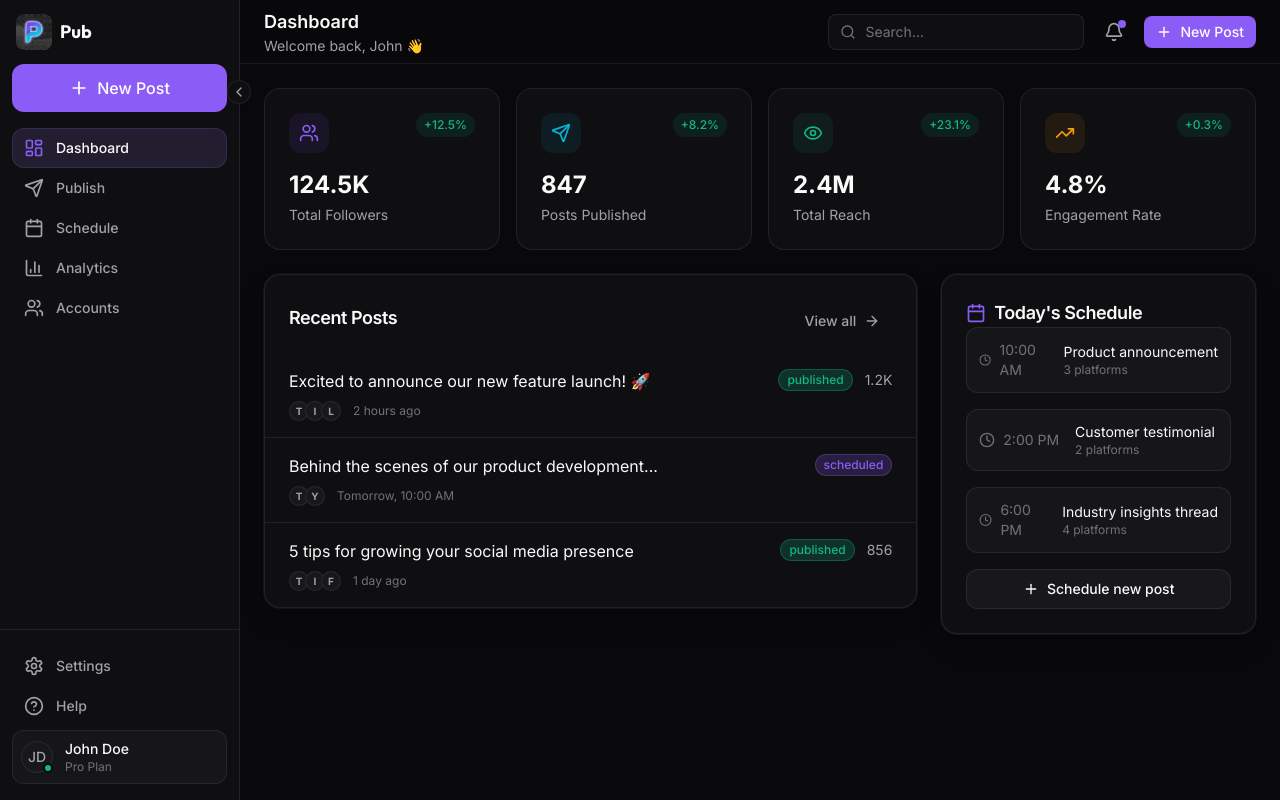
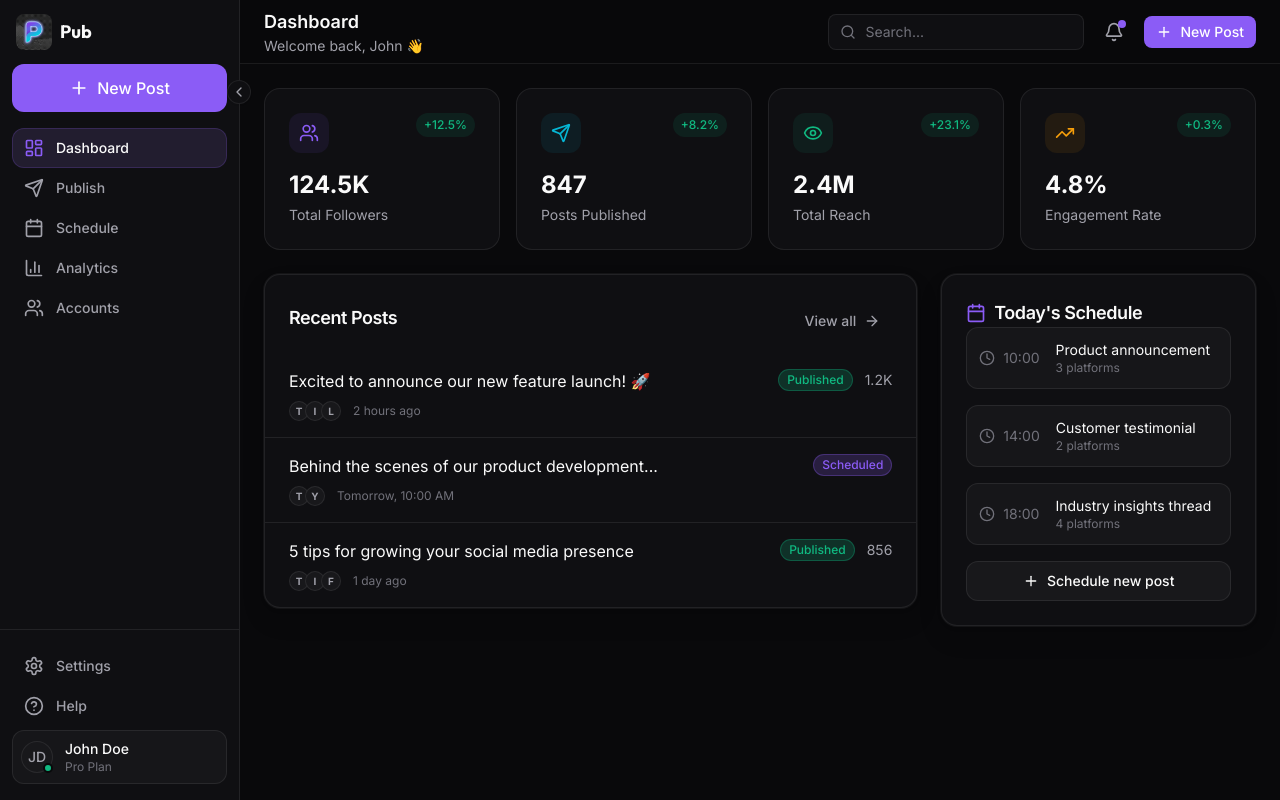
Before and after one commit to DevKursat/pub, a Next.js app: page /dashboard in a window 1280 px wide. Built offline with nearby package versions, Linux system fonts and the light colour scheme.

Commit message:
Complete: All UI components translated, 9 comprehensive tests passed, production ready

```diff
--- a/app/(dashboard)/dashboard/accounts/page.tsx
+++ b/app/(dashboard)/dashboard/accounts/page.tsx
@@ -4,8 +4,13 @@ import { useState } from 'react';
 import { motion } from 'framer-motion';
 import { Plus, Check, AlertCircle, Settings, Trash2, RefreshCw } from 'lucide-react';
 import { Header } from '@/components/dashboard';
-import { Card, CardHeader, CardTitle, CardDescription, CardContent, Button, Badge, Modal } from '@/components/ui';
+import { Card, Button, Badge, Modal } from '@/components/ui';
 import { cn } from '@/lib/utils';
+import { useTranslation } from '@/lib/i18n';
+
+export default function AccountsPage() {
+    const { locale } = useTranslation();
+    const [isConnectModalOpen, setIsConnectModalOpen] = useState(false);
 
     const platforms = [
         {
@@ -13,49 +18,49 @@ const platforms = [
             name: 'TikTok',
             color: '#ff0050',
             icon: '🎵',
-        description: 'Short-form video content',
+            description: locale === 'tr' ? 'Kısa video içerik' : 'Short-form video content',
         },
         {
             id: 'instagram',
             name: 'Instagram',
             color: '#e1306c',
             icon: '📸',
-        description: 'Photos, Stories & Reels',
+            description: locale === 'tr' ? 'Fotoğraf, Hikaye & Reels' : 'Photos, Stories & Reels',
         },
         {
             id: 'youtube',
             name: 'YouTube',
             color: '#ff0000',
             icon: '▶️',
-        description: 'Long-form video content',
+            description: locale === 'tr' ? 'Uzun video içerik' : 'Long-form video content',
         },
         {
             id: 'twitter',
             name: 'Twitter/X',
             color: '#1da1f2',
             icon: '𝕏',
-        description: 'Tweets and threads',
+            description: locale === 'tr' ? 'Tweet ve thread\'ler' : 'Tweets and threads',
         },
         {
             id: 'facebook',
             name: 'Facebook',
             color: '#1877f2',
             icon: '📘',
-        description: 'Posts and Stories',
+            description: locale === 'tr' ? 'Gönderi ve Hikayeler' : 'Posts and Stories',
         },
         {
             id: 'linkedin',
             name: 'LinkedIn',
             color: '#0a66c2',
             icon: '💼',
-        description: 'Professional content',
+            description: locale === 'tr' ? 'Profesyonel içerik' : 'Professional content',
         },
         {
             id: 'pinterest',
             name: 'Pinterest',
             color: '#e60023',
             icon: '📌',
-        description: 'Visual discovery',
+            description: locale === 'tr' ? 'Görsel keşif' : 'Visual discovery',
         },
     ];
 
@@ -69,33 +74,43 @@ interface ConnectedAccount {
     }
 
     const connectedAccounts: ConnectedAccount[] = [
-    { id: '1', platform: 'instagram', username: '@johndoe', followers: '45.2K', status: 'connected', lastSync: '5 min ago' },
-    { id: '2', platform: 'twitter', username: '@johndoe', followers: '23.1K', status: 'connected', lastSync: '12 min ago' },
-    { id: '3', platform: 'youtube', username: 'John Doe', followers: '12.3K', status: 'error', lastSync: '1 hour ago' },
+        { id: '1', platform: 'instagram', username: '@johndoe', followers: '45.2K', status: 'connected', lastSync: locale === 'tr' ? '5 dk önce' : '5 min ago' },
+        { id: '2', platform: 'twitter', username: '@johndoe', followers: '23.1K', status: 'connected', lastSync: locale === 'tr' ? '12 dk önce' : '12 min ago' },
+        { id: '3', platform: 'youtube', username: 'John Doe', followers: '12.3K', status: 'error', lastSync: locale === 'tr' ? '1 saat önce' : '1 hour ago' },
     ];
-
-export default function AccountsPage() {
-    const [isConnectModalOpen, setIsConnectModalOpen] = useState(false);
 
     const getPlatformInfo = (platformId: string) => {
         return platforms.find((p) => p.id === platformId);
     };
 
+    const t = {
+        title: locale === 'tr' ? 'Bağlı Hesaplar' : 'Connected Accounts',
+        description: locale === 'tr' ? 'Sosyal medya bağlantılarını yönet' : 'Manage your social media connections',
+        yourAccounts: locale === 'tr' ? 'Hesapların' : 'Your Accounts',
+        connectAccount: locale === 'tr' ? 'Hesap Bağla' : 'Connect Account',
+        connected: locale === 'tr' ? 'Bağlı' : 'Connected',
+        error: locale === 'tr' ? 'Hata' : 'Error',
+        followers: locale === 'tr' ? 'takipçi' : 'followers',
+        noAccounts: locale === 'tr' ? 'Henüz bağlı hesap yok' : 'No accounts connected yet',
+        connectFirst: locale === 'tr' ? 'İlk hesabını bağla' : 'Connect your first account',
+        availablePlatforms: locale === 'tr' ? 'Mevcut Platformlar' : 'Available Platforms',
+        choosePlatform: locale === 'tr' ? 'Bağlanmak için platform seç' : 'Choose a platform to connect',
+    };
+
     return (
         <>
-            <Header title="Connected Accounts" description="Manage your social media connections" />
+            <Header title={t.title} description={t.description} />
 
             <div className="p-6 space-y-8">
-                {/* Connected Accounts */}
                 <div>
                     <div className="flex items-center justify-between mb-4">
-                        <h2 className="text-lg font-semibold text-foreground">Your Accounts</h2>
+                        <h2 className="text-lg font-semibold text-foreground">{t.yourAccounts}</h2>
                         <Button
                             size="sm"
                             leftIcon={<Plus className="w-4 h-4" />}
                             onClick={() => setIsConnectModalOpen(true)}
                         >
-                            Connect Account
+                            {t.connectAccount}
                         </Button>
                     </div>
 
@@ -124,13 +139,11 @@ export default function AccountsPage() {
                                                         <div className="text-sm text-foreground-muted">{account.username}</div>
                                                     </div>
                                                 </div>
-                                                <Badge
-                                                    variant={account.status === 'connected' ? 'success' : 'error'}
-                                                >
+                                                <Badge variant={account.status === 'connected' ? 'success' : 'error'}>
                                                     {account.status === 'connected' ? (
-                                                        <><Check className="w-3 h-3 mr-1" /> Connected</>
+                                                        <><Check className="w-3 h-3 mr-1" /> {t.connected}</>
                                                     ) : (
-                                                        <><AlertCircle className="w-3 h-3 mr-1" /> Error</>
+                                                        <><AlertCircle className="w-3 h-3 mr-1" /> {t.error}</>
                                                     )}
                                                 </Badge>
                                             </div>
@@ -138,7 +151,7 @@ export default function AccountsPage() {
                                             <div className="mt-4 pt-4 border-t border-border flex items-center justify-between">
                                                 <div className="text-sm">
                                                     <span className="text-foreground font-medium">{account.followers}</span>
-                                                    <span className="text-foreground-muted ml-1">followers</span>
+                                                    <span className="text-foreground-muted ml-1">{t.followers}</span>
                                                 </div>
                                                 <div className="flex items-center gap-1">
                                                     <button className="p-1.5 rounded-lg text-foreground-subtle hover:text-foreground hover:bg-glass transition-colors">
@@ -159,17 +172,16 @@ export default function AccountsPage() {
                         </div>
                     ) : (
                         <Card className="text-center py-12">
-                            <p className="text-foreground-muted mb-4">No accounts connected yet</p>
+                            <p className="text-foreground-muted mb-4">{t.noAccounts}</p>
                             <Button onClick={() => setIsConnectModalOpen(true)}>
-                                Connect your first account
+                                {t.connectFirst}
                             </Button>
                         </Card>
                     )}
                 </div>
 
-                {/* Available Platforms */}
                 <div>
-                    <h2 className="text-lg font-semibold text-foreground mb-4">Available Platforms</h2>
+                    <h2 className="text-lg font-semibold text-foreground mb-4">{t.availablePlatforms}</h2>
                     <div className="grid grid-cols-2 sm:grid-cols-3 lg:grid-cols-4 gap-4">
                         {platforms.map((platform, index) => {
                             const isConnected = connectedAccounts.some((a) => a.platform === platform.id);
@@ -211,12 +223,11 @@ export default function AccountsPage() {
                 </div>
             </div>
 
-            {/* Connect Modal */}
             <Modal
                 isOpen={isConnectModalOpen}
                 onClose={() => setIsConnectModalOpen(false)}
-                title="Connect Account"
-                description="Choose a platform to connect"
+                title={t.connectAccount}
+                description={t.choosePlatform}
                 size="lg"
             >
                 <div className="grid grid-cols-2 gap-3">
--- a/app/(dashboard)/dashboard/page.tsx
+++ b/app/(dashboard)/dashboard/page.tsx
@@ -1,43 +1,38 @@
 'use client';
 
 import { motion } from 'framer-motion';
-import {
-    Users,
-    Send,
-    Eye,
-    TrendingUp,
-    Calendar,
-    Clock,
-    ArrowRight,
-    Plus,
-} from 'lucide-react';
+import { Users, Send, Eye, TrendingUp, Calendar, Clock, ArrowRight, Plus } from 'lucide-react';
 import { Header, StatsCard } from '@/components/dashboard';
-import { Card, CardHeader, CardTitle, CardContent, Button, Badge, Avatar } from '@/components/ui';
+import { Card, CardHeader, CardTitle, CardContent, Button, Badge } from '@/components/ui';
+import { useTranslation } from '@/lib/i18n';
+
+export default function DashboardPage() {
+    const { t, locale } = useTranslation();
 
     const stats = [
         {
-        title: 'Total Followers',
+            title: t.dashboard.stats.followers,
             value: '124.5K',
             change: { value: 12.5, trend: 'up' as const },
             icon: Users,
             color: '#8b5cf6',
         },
         {
-        title: 'Posts Published',
+            title: t.dashboard.stats.posts,
             value: '847',
             change: { value: 8.2, trend: 'up' as const },
             icon: Send,
             color: '#06b6d4',
         },
         {
-        title: 'Total Reach',
+            title: t.dashboard.stats.reach,
             value: '2.4M',
             change: { value: 23.1, trend: 'up' as const },
             icon: Eye,
             color: '#10b981',
         },
         {
-        title: 'Engagement Rate',
+            title: t.dashboard.stats.engagement,
             value: '4.8%',
             change: { value: 0.3, trend: 'up' as const },
             icon: TrendingUp,
@@ -48,43 +43,44 @@ const stats = [
     const recentPosts = [
         {
             id: 1,
-        content: 'Excited to announce our new feature launch! 🚀',
+            content: locale === 'tr' ? 'Yeni özellik lansmanımızı duyurmaktan heyecan duyuyoruz! 🚀' : 'Excited to announce our new feature launch! 🚀',
             platforms: ['twitter', 'instagram', 'linkedin'],
             status: 'published',
             engagement: '1.2K',
-        time: '2 hours ago',
+            time: locale === 'tr' ? '2 saat önce' : '2 hours ago',
         },
         {
             id: 2,
-        content: 'Behind the scenes of our product development...',
+            content: locale === 'tr' ? 'Ürün geliştirme sürecimizin perde arkası...' : 'Behind the scenes of our product development...',
             platforms: ['tiktok', 'youtube'],
             status: 'scheduled',
             engagement: '-',
-        time: 'Tomorrow, 10:00 AM',
+            time: locale === 'tr' ? 'Yarın, 10:00' : 'Tomorrow, 10:00 AM',
         },
         {
             id: 3,
-        content: '5 tips for growing your social media presence',
+            content: locale === 'tr' ? 'Sosyal medya varlığınızı büyütmek için 5 ipucu' : '5 tips for growing your social media presence',
             platforms: ['twitter', 'instagram', 'facebook'],
             status: 'published',
             engagement: '856',
-        time: '1 day ago',
+            time: locale === 'tr' ? '1 gün önce' : '1 day ago',
         },
     ];
 
     const scheduledPosts = [
-    { time: '10:00 AM', title: 'Product announcement', platforms: 3 },
-    { time: '2:00 PM', title: 'Customer testimonial', platforms: 2 },
-    { time: '6:00 PM', title: 'Industry insights thread', platforms: 4 },
+        { time: '10:00', title: locale === 'tr' ? 'Ürün duyurusu' : 'Product announcement', platforms: 3 },
+        { time: '14:00', title: locale === 'tr' ? 'Müşteri görüşü' : 'Customer testimonial', platforms: 2 },
+        { time: '18:00', title: locale === 'tr' ? 'Sektör içgörüleri' : 'Industry insights thread', platforms: 4 },
     ];
 
-export default function DashboardPage() {
     return (
         <>
-            <Header title="Dashboard" description="Welcome back, John 👋" />
+            <Header
+                title={locale === 'tr' ? 'Panel' : 'Dashboard'}
+                description={`${t.dashboard.welcome}, John 👋`}
+            />
 
             <div className="p-6 space-y-6">
-                {/* Stats Grid */}
                 <div className="grid grid-cols-1 sm:grid-cols-2 lg:grid-cols-4 gap-4">
                     {stats.map((stat, index) => (
                         <motion.div
@@ -99,7 +95,6 @@ export default function DashboardPage() {
                 </div>
 
                 <div className="grid grid-cols-1 lg:grid-cols-3 gap-6">
-                    {/* Recent Posts */}
                     <motion.div
                         initial={{ opacity: 0, y: 20 }}
                         animate={{ opacity: 1, y: 0 }}
@@ -108,9 +103,9 @@ export default function DashboardPage() {
                     >
                         <Card padding="none">
                             <CardHeader className="p-6 pb-4 flex-row items-center justify-between">
-                                <CardTitle>Recent Posts</CardTitle>
+                                <CardTitle>{t.dashboard.recentPosts}</CardTitle>
                                 <Button variant="ghost" size="sm" rightIcon={<ArrowRight className="w-4 h-4" />}>
-                                    View all
+                                    {t.dashboard.viewAll}
                                 </Button>
                             </CardHeader>
                             <CardContent>
@@ -136,7 +131,10 @@ export default function DashboardPage() {
                                                 </div>
                                                 <div className="flex items-center gap-3">
                                                     <Badge variant={post.status === 'published' ? 'success' : 'primary'}>
-                                                        {post.status}
+                                                        {post.status === 'published'
+                                                            ? (locale === 'tr' ? 'Yayınlandı' : 'Published')
+                                                            : (locale === 'tr' ? 'Planlandı' : 'Scheduled')
+                                                        }
                                                     </Badge>
                                                     {post.status === 'published' && (
                                                         <span className="text-sm text-foreground-muted">{post.engagement}</span>
@@ -150,7 +148,6 @@ export default function DashboardPage() {
                         </Card>
                     </motion.div>
 
-                    {/* Today's Schedule */}
                     <motion.div
                         initial={{ opacity: 0, y: 20 }}
                         animate={{ opacity: 1, y: 0 }}
@@ -160,7 +157,7 @@ export default function DashboardPage() {
                             <CardHeader className="flex-row items-center justify-between">
                                 <div className="flex items-center gap-2">
                                     <Calendar className="w-5 h-5 text-primary" />
-                                    <CardTitle>Today's Schedule</CardTitle>
+                                    <CardTitle>{t.dashboard.schedule}</CardTitle>
                                 </div>
                             </CardHeader>
                             <CardContent className="space-y-4">
@@ -175,13 +172,15 @@ export default function DashboardPage() {
                                         </div>
                                         <div className="flex-1">
                                             <p className="text-sm text-foreground truncate">{post.title}</p>
-                                            <p className="text-xs text-foreground-subtle">{post.platforms} platforms</p>
+                                            <p className="text-xs text-foreground-subtle">
+                                                {post.platforms} {locale === 'tr' ? 'platform' : 'platforms'}
+                                            </p>
                                         </div>
                                     </div>
                                 ))}
 
                                 <Button variant="secondary" className="w-full" leftIcon={<Plus className="w-4 h-4" />}>
-                                    Schedule new post
+                                    {t.dashboard.scheduleNew}
                                 </Button>
                             </CardContent>
                         </Card>
--- a/components/dashboard/header.tsx
+++ b/components/dashboard/header.tsx
@@ -1,10 +1,10 @@
 'use client';
 
-import { useState } from 'react';
 import { motion } from 'framer-motion';
 import { Bell, Search, Plus } from 'lucide-react';
 import { cn } from '@/lib/utils';
-import { Button, Avatar, Input } from '@/components/ui';
+import { Button } from '@/components/ui';
+import { useTranslation } from '@/lib/i18n';
 
 interface HeaderProps {
     title: string;
@@ -12,6 +12,8 @@ interface HeaderProps {
 }
 
 export function Header({ title, description }: HeaderProps) {
+    const { t, locale } = useTranslation();
+
     return (
         <header className="sticky top-0 z-30 h-16 bg-background/80 backdrop-blur-xl border-b border-border">
             <div className="flex items-center justify-between h-full px-6">
@@ -30,7 +32,7 @@ export function Header({ title, description }: HeaderProps) {
                         <Search className="absolute left-3 top-1/2 -translate-y-1/2 w-4 h-4 text-foreground-subtle" />
                         <input
                             type="text"
-                            placeholder="Search..."
+                            placeholder={locale === 'tr' ? 'Ara...' : 'Search...'}
                             className={cn(
                                 'w-64 h-9 pl-9 pr-4 rounded-lg',
                                 'bg-background-secondary border border-border',
@@ -57,7 +59,7 @@ export function Header({ title, description }: HeaderProps) {
 
                     {/* New Post */}
                     <Button size="sm" leftIcon={<Plus className="w-4 h-4" />}>
-                        New Post
+                        {t.dashboard.newPost}
                     </Button>
                 </div>
             </div>
```
Lines whose indentation alone changed are shown as unchanged.
